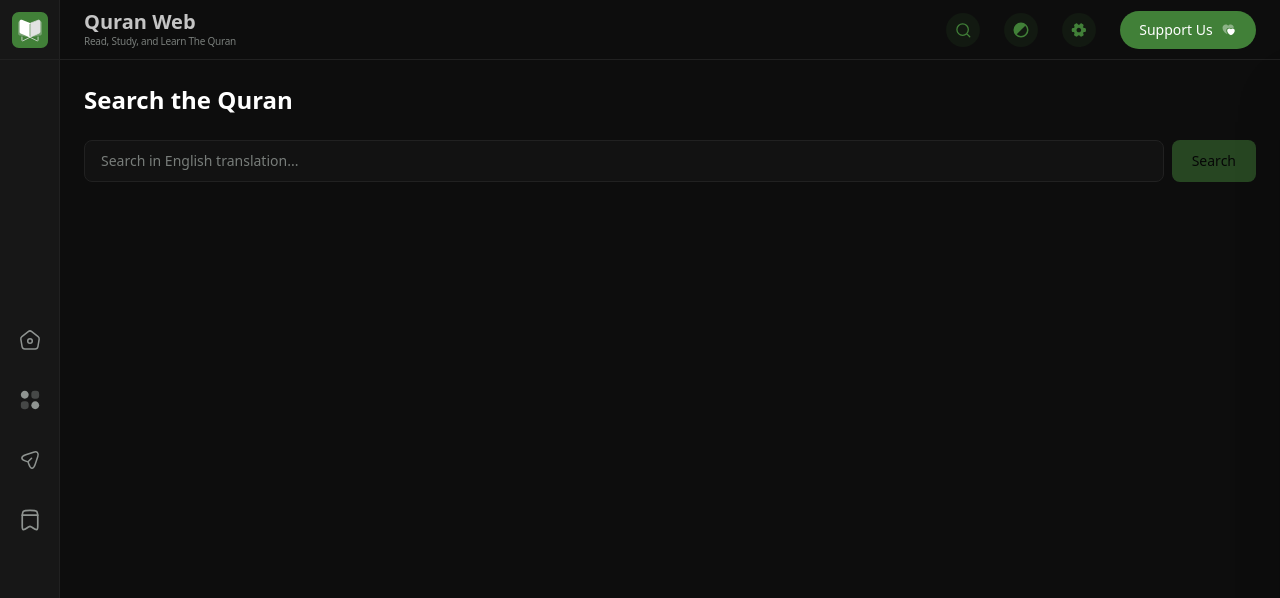
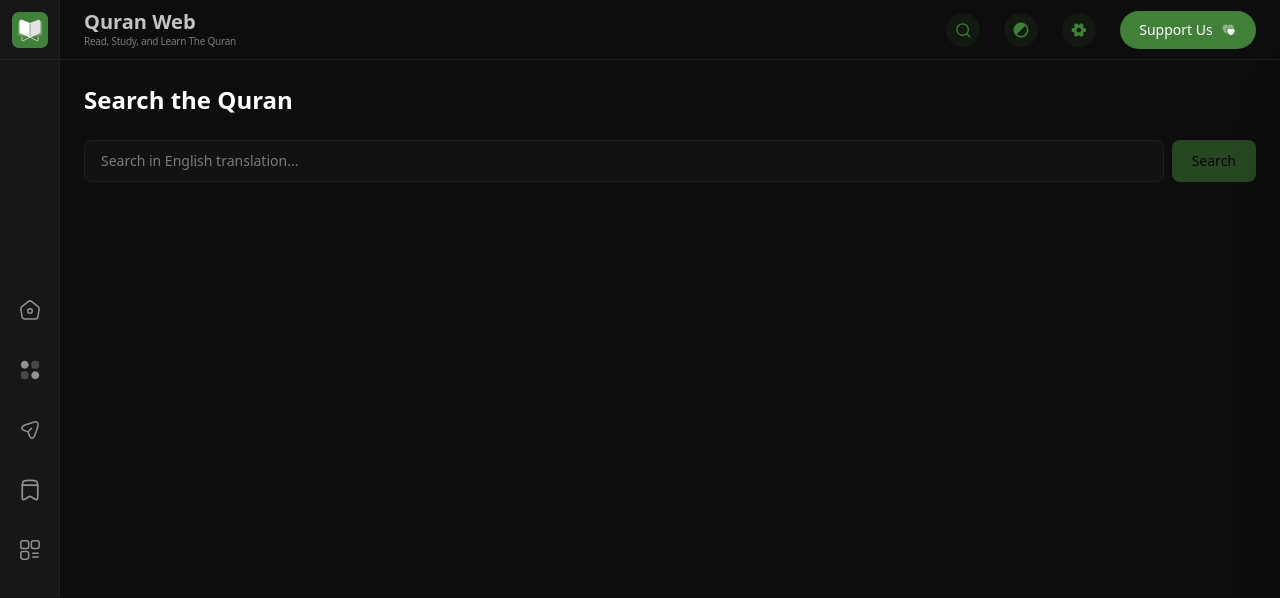
Before and after one commit to Hacnine/quranweb-frontend, a Next.js app: page /search in a window 1280 px wide. Shown: the top 598 px of the page. Built offline with nearby package versions, Linux system fonts and the light colour scheme; a web font is replaced by a local one.

Commit message:
total ayah number is removed from surah card

```diff
--- a/components/IconSidebar.tsx
+++ b/components/IconSidebar.tsx
@@ -47,7 +47,7 @@ export default function IconSidebar() {
   return (
     <>
       <nav className="fixed bottom-0 left-0 right-0 z-40 flex h-[60px] w-full items-center justify-around bg-qm-sidebar border-t border-qm-border px-4 laptop:hidden">
-        <NavBtn href="/surahs/1" title="Quran" active={isQuran}>
+        <NavBtn href="/surahs/1" title="Quran" >
           <svg xmlns="http://www.w3.org/2000/svg" width="26" height="26" viewBox="0 0 26 26" fill="none">
             <path opacity="0.4" d="M20.2264 2.16675H18.168C15.8064 2.16675 14.5605 3.41258 14.5605 5.77425V7.83258C14.5605 10.1942 15.8064 11.4401 18.168 11.4401H20.2264C22.588 11.4401 23.8339 10.1942 23.8339 7.83258V5.77425C23.8339 3.41258 22.588 2.16675 20.2264 2.16675Z" fill="currentColor"/>
             <path opacity="0.4" d="M7.84268 14.5491H5.78435C3.41185 14.5491 2.16602 15.7949 2.16602 18.1566V20.2149C2.16602 22.5874 3.41185 23.8332 5.77352 23.8332H7.83185C10.1935 23.8332 11.4394 22.5874 11.4394 20.2257V18.1674C11.4502 15.7949 10.2043 14.5491 7.84268 14.5491Z" fill="currentColor"/>
@@ -102,7 +102,7 @@ export default function IconSidebar() {
             </svg>
           </NavBtn>
 
-          <NavBtn href="/surahs/1" title="Quran" active={isQuran}>
+          <NavBtn href="/surahs/1" title="Quran" >
             <svg xmlns="http://www.w3.org/2000/svg" width="26" height="26" viewBox="0 0 26 26" fill="none">
               <path opacity="0.4" d="M20.2264 2.16675H18.168C15.8064 2.16675 14.5605 3.41258 14.5605 5.77425V7.83258C14.5605 10.1942 15.8064 11.4401 18.168 11.4401H20.2264C22.588 11.4401 23.8339 10.1942 23.8339 7.83258V5.77425C23.8339 3.41258 22.588 2.16675 20.2264 2.16675Z" fill="currentColor"/>
               <path opacity="0.4" d="M7.84268 14.5491H5.78435C3.41185 14.5491 2.16602 15.7949 2.16602 18.1566V20.2149C2.16602 22.5874 3.41185 23.8332 5.77352 23.8332H7.83185C10.1935 23.8332 11.4394 22.5874 11.4394 20.2257V18.1674C11.4502 15.7949 10.2043 14.5491 7.84268 14.5491Z" fill="currentColor"/>
@@ -125,6 +125,15 @@ export default function IconSidebar() {
             </svg>
           </NavBtn>
 
+                  <NavBtn title="More" onClick={() => dispatch(toggleSidebar())}>
+          <svg xmlns="http://www.w3.org/2000/svg" width="22" height="22" viewBox="0 0 22 22" fill="none">
+            <path d="M20.1667 7.58075V3.87742C20.1667 2.41992 19.58 1.83325 18.1225 1.83325H14.4192C12.9617 1.83325 12.375 2.41992 12.375 3.87742V7.58075C12.375 9.03825 12.9617 9.62492 14.4192 9.62492H18.1225C19.58 9.62492 20.1667 9.03825 20.1667 7.58075Z" stroke="currentColor" strokeWidth="1.5" strokeLinecap="round" strokeLinejoin="round"/>
+            <path d="M9.62565 7.80992V3.64825C9.62565 2.35575 9.03898 1.83325 7.58148 1.83325H3.87815C2.42065 1.83325 1.83398 2.35575 1.83398 3.64825V7.80075C1.83398 9.10242 2.42065 9.61575 3.87815 9.61575H7.58148C9.03898 9.62492 9.62565 9.10242 9.62565 7.80992Z" stroke="currentColor" strokeWidth="1.5" strokeLinecap="round" strokeLinejoin="round"/>
+            <path d="M9.62565 18.1225V14.4192C9.62565 12.9617 9.03898 12.375 7.58148 12.375H3.87815C2.42065 12.375 1.83398 12.9617 1.83398 14.4192V18.1225C1.83398 19.58 2.42065 20.1667 3.87815 20.1667H7.58148C9.03898 20.1667 9.62565 19.58 9.62565 18.1225Z" stroke="currentColor" strokeWidth="1.5" strokeLinecap="round" strokeLinejoin="round"/>
+            <path d="M13.75 14.2083H19.25" stroke="currentColor" strokeWidth="1.5" strokeLinecap="round"/>
+            <path d="M13.75 17.875H19.25" stroke="currentColor" strokeWidth="1.5" strokeLinecap="round"/>
+          </svg>
+        </NavBtn>
         </div>
       </aside>
     </>
--- a/components/SurahSidebar.tsx
+++ b/components/SurahSidebar.tsx
@@ -126,13 +126,6 @@ export default function SurahSidebar({ surahs, currentId }: Props) {
                     </p>
                   </div>
 
-                  <span
-                    className="text-right text-lg text-qm-muted"
-                    style={{ fontFamily: "Amiri, serif" }}
-                    dir="rtl"
-                  >
-                    {surah.index}
-                  </span>
                 </Link>
               </div>
             );
```
